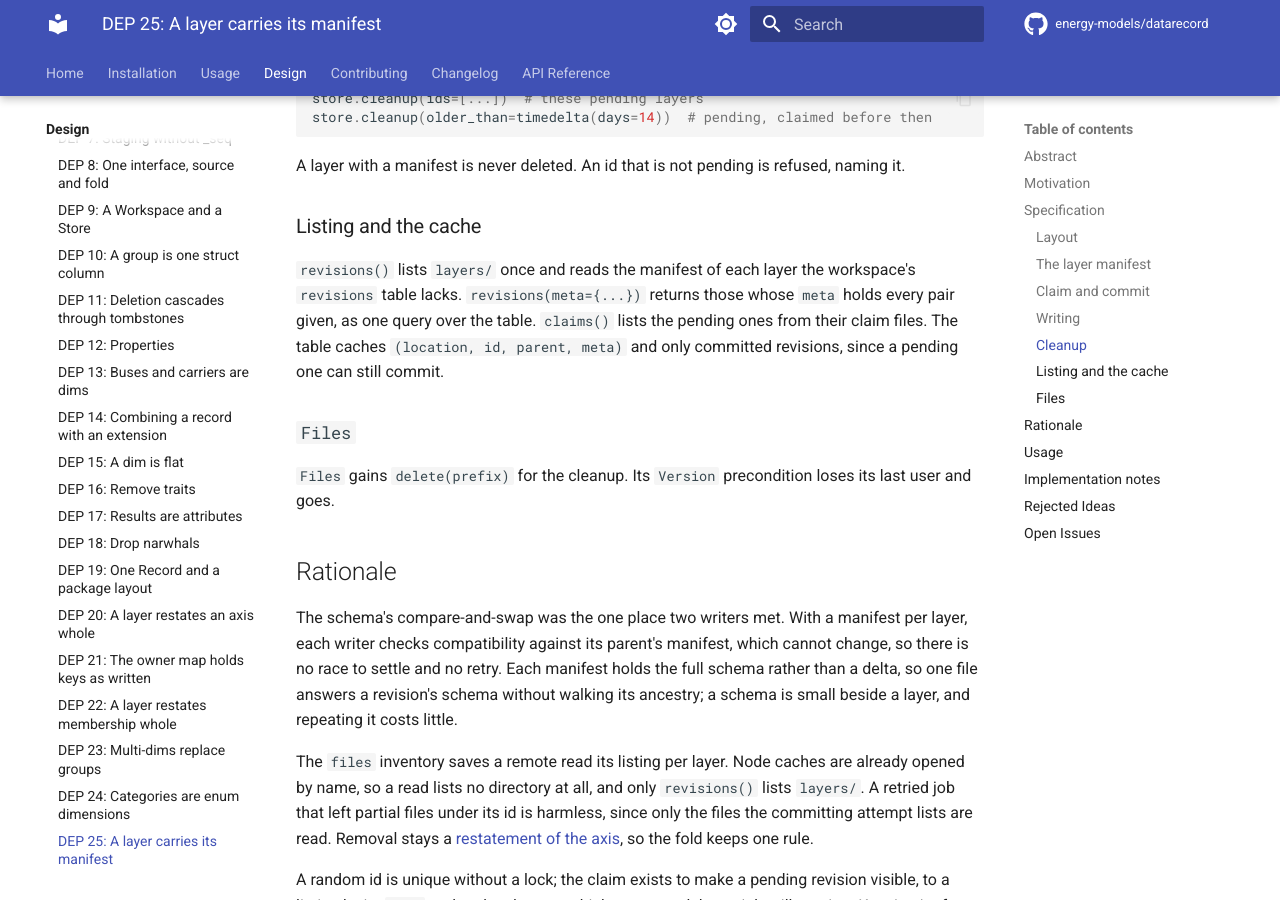
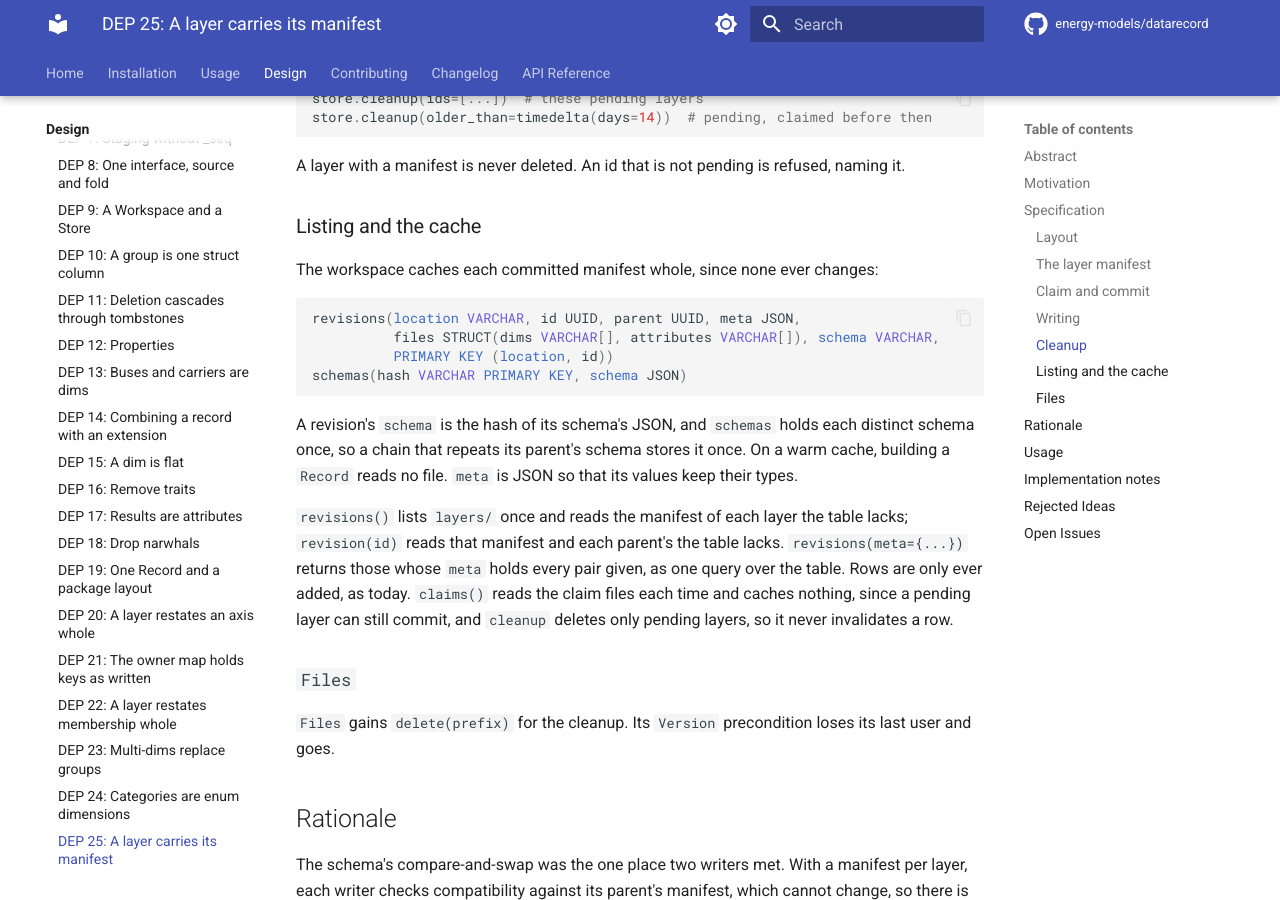
Before and after one commit to energy-models/datarecord, an MkDocs documentation site: the page built from docs/design/proposals/dep-0025-a-layer-carries-its-manifest.md, in a window 1280 px wide and 900 px high, scrolled down 2960 px. Built offline with MkDocs 1.6.1 and Material for MkDocs 9.7.7, drawn with Linux system fonts in a browser that asks for light colours; comment, search, counter and statistics services are not loaded; some of the changed text lies outside the part shown.

Commit message:
docs: DEP 25, the revisions cache holds whole manifests

````diff
--- a/docs/design/proposals/dep-0025-a-layer-carries-its-manifest.md
+++ b/docs/design/proposals/dep-0025-a-layer-carries-its-manifest.md
@@ -96,7 +96,18 @@ A layer with a manifest is never deleted. An id that is not pending is refused,
 
 ### Listing and the cache
 
-`revisions()` lists `layers/` once and reads the manifest of each layer the workspace's `revisions` table lacks. `revisions(meta={...})` returns those whose `meta` holds every pair given, as one query over the table. `claims()` lists the pending ones from their claim files. The table caches `(location, id, parent, meta)` and only committed revisions, since a pending one can still commit.
+The workspace caches each committed manifest whole, since none ever changes:
+
+```sql
+revisions(location VARCHAR, id UUID, parent UUID, meta JSON,
+          files STRUCT(dims VARCHAR[], attributes VARCHAR[]), schema VARCHAR,
+          PRIMARY KEY (location, id))
+schemas(hash VARCHAR PRIMARY KEY, schema JSON)
+```
+
+A revision's `schema` is the hash of its schema's JSON, and `schemas` holds each distinct schema once, so a chain that repeats its parent's schema stores it once. On a warm cache, building a `Record` reads no file. `meta` is JSON so that its values keep their types.
+
+`revisions()` lists `layers/` once and reads the manifest of each layer the table lacks; `revision(id)` reads that manifest and each parent's the table lacks. `revisions(meta={...})` returns those whose `meta` holds every pair given, as one query over the table. Rows are only ever added, as today. `claims()` reads the claim files each time and caches nothing, since a pending layer can still commit, and `cleanup` deletes only pending layers, so it never invalidates a row.
 
 ### `Files`
 
@@ -148,7 +159,7 @@ store.cleanup(older_than=timedelta(days=14))
 1. `Manifest` and `claim.json`; `Schema.id` goes.
 2. The write path: claim, data into `layers/<id>/`, check against the parent's schema, manifest create-only. `store.claim`, `claim.commit` and `store.commit` replace `store.root` and `rev.child`; the staging rename and `reconcile_schema` go.
 3. The read path: a layer's schema and files from its manifest; `ws.at` and `store.layer` share it; no glob into a layer.
-4. `revisions()`, `revision()` and `ancestry()` read manifests; the `revisions` table gains `meta`.
+4. `revisions()`, `revision()` and `ancestry()` read manifests; the `revisions` table caches them whole, beside the `schemas` table.
 5. `Claim` and its serialisation, `claims()`, `revisions(meta=...)` and `cleanup`; `Files.delete`; `Files`' `Version` goes.
 6. Pages: [store](../storage/store.md), [concurrency](../storage/concurrency.md), [format](../storage/format.md), [schema](../model/schema.md#one-schema-per-record), [resolution](../layers/resolution.md#materialised-node-caches), [tree](../layers/tree.md#a-layers-data-is-write-once), [writing](../use/writing.md).
 
````
